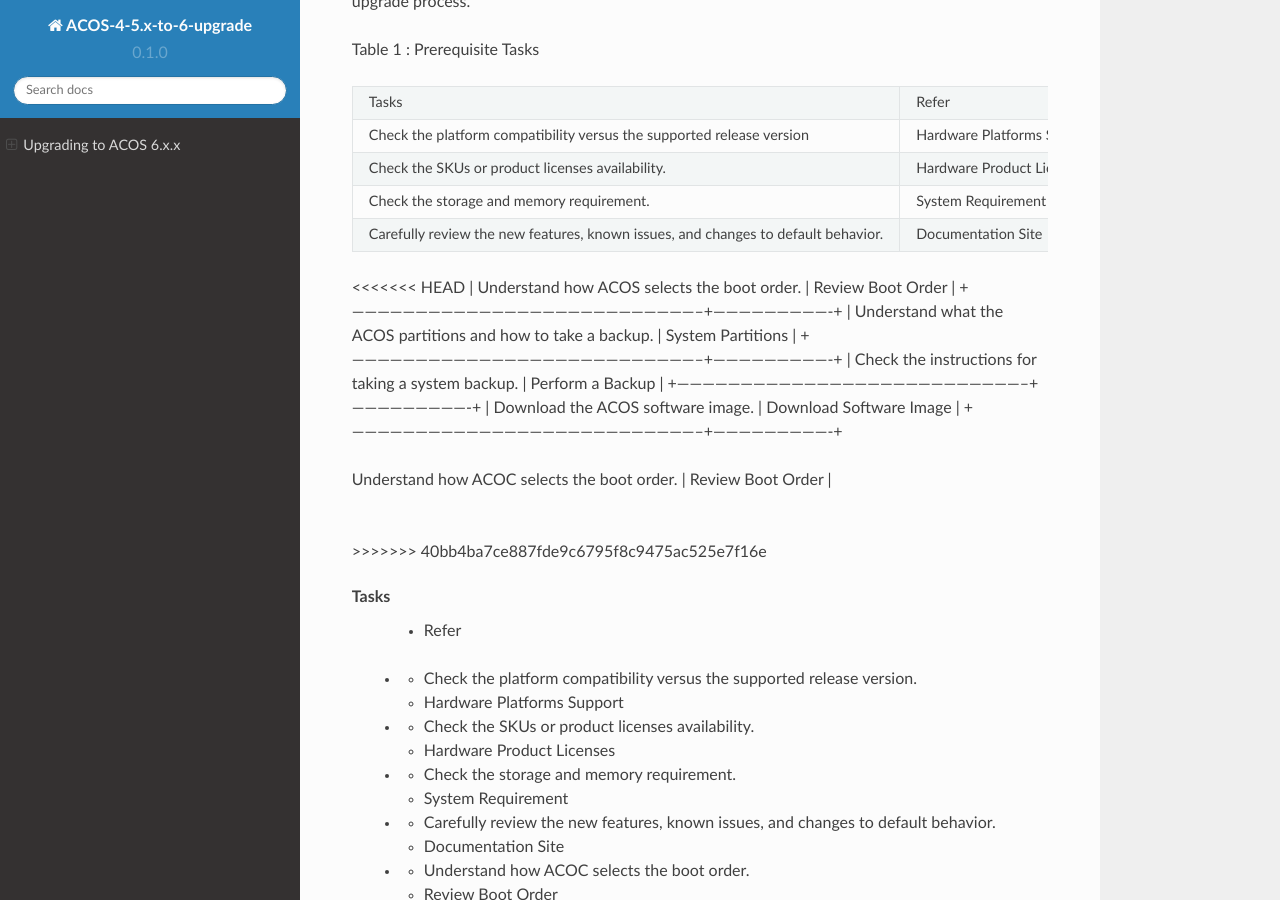
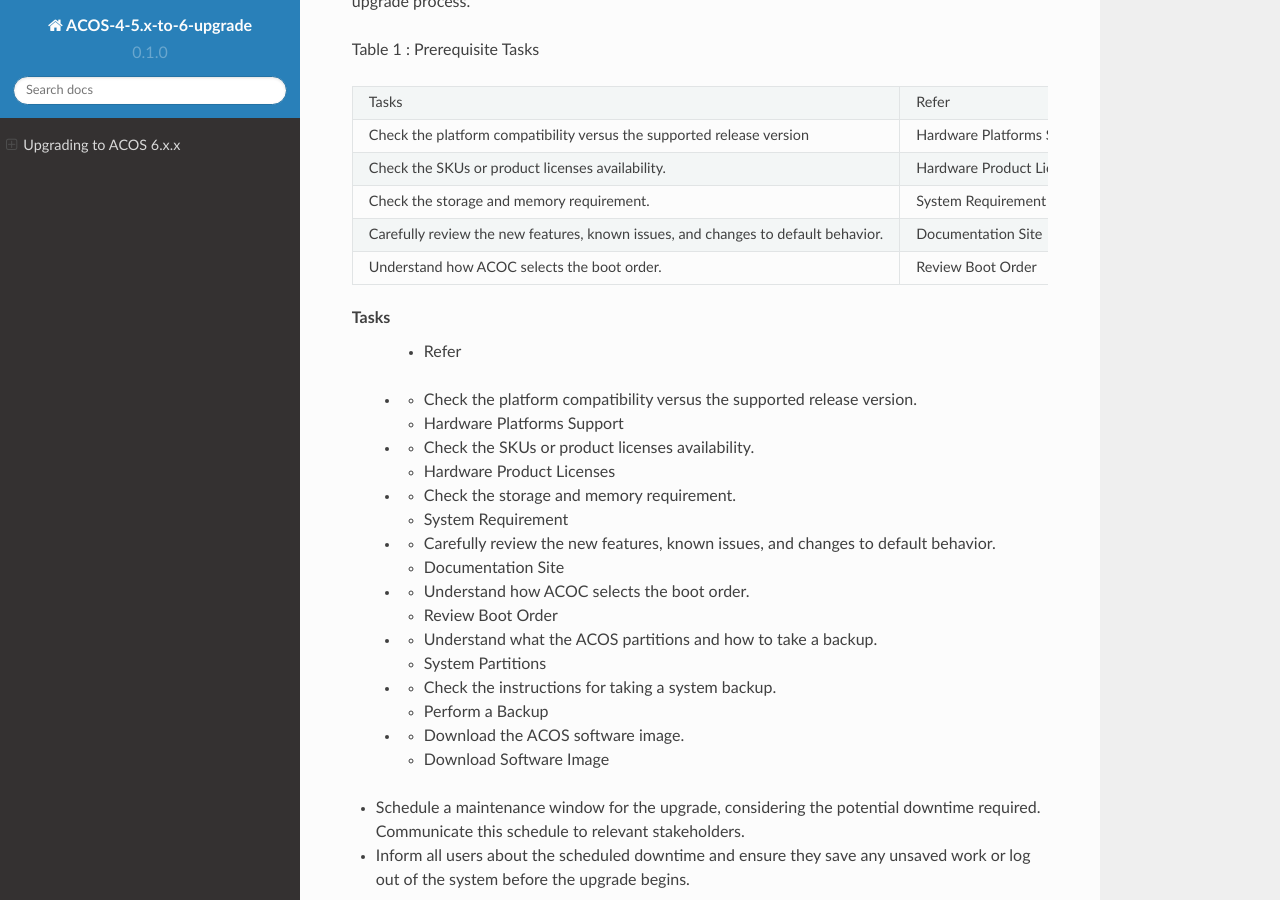
Before and after one commit to gtownsie/ACOS-4-5.x-to-6-upgrade, a Sphinx documentation site: the page built from docs/source/index.rst, in a window 1280 px wide and 900 px high, scrolled down 1582 px. Built offline with Sphinx 7.4.7 and the Read the Docs theme 2.0.0, drawn with Linux system fonts in a browser that asks for light colours.

Commit message:
Update index.rst

```diff
--- a/docs/source/index.rst
+++ b/docs/source/index.rst
@@ -74,28 +74,8 @@
 +-----------------------------------------------------------------------------------+----------------------------+
 | Carefully review the new features, known issues, and changes to default behavior. | Documentation Site         |
 +-----------------------------------------------------------------------------------+----------------------------+
-<<<<<<< HEAD
-| Understand how ACOS selects the boot order.                                       | Review Boot Order          |
-+-----------------------------------------------------------------------------------+----------------------------+
-| Understand what the ACOS partitions and how to take a backup.                     | System Partitions          |
-+-----------------------------------------------------------------------------------+----------------------------+
-| Check the instructions for taking a system backup.                                | Perform a Backup           |
-+-----------------------------------------------------------------------------------+----------------------------+
-| Download the ACOS software image.                                                 | Download Software Image    |
-+-----------------------------------------------------------------------------------+----------------------------+
-
-
-
-===== =====
-Tasks Refer
------ -----
-Testfjdsklajf fjdsklajkl;fjdsklajkl
-
-
-=======
 | Understand how ACOC selects the boot order.                                       | Review Boot Order          |
 +-----------------------------------------------------------------------------------+----------------------------+
->>>>>>> 40bb4ba7ce887fde9c6795f8c9475ac525e7f16e
 
 Tasks
       - Refer
```
